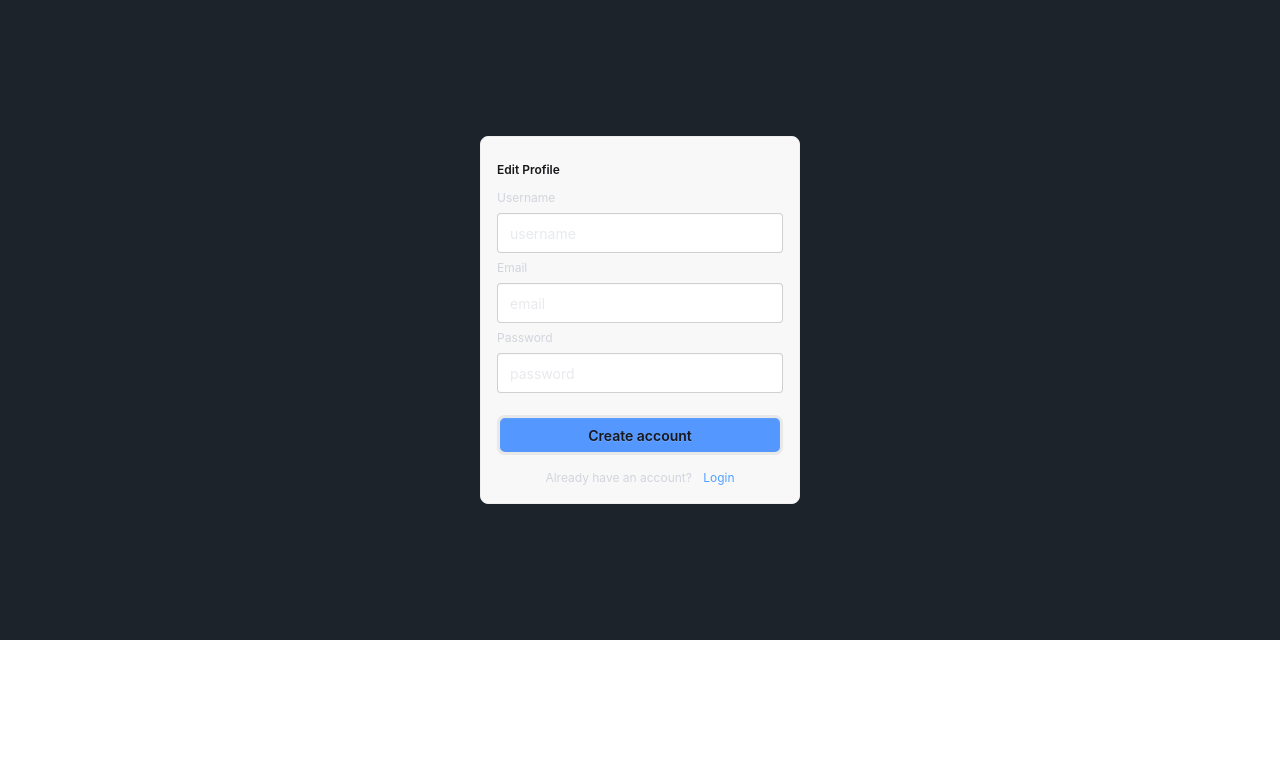
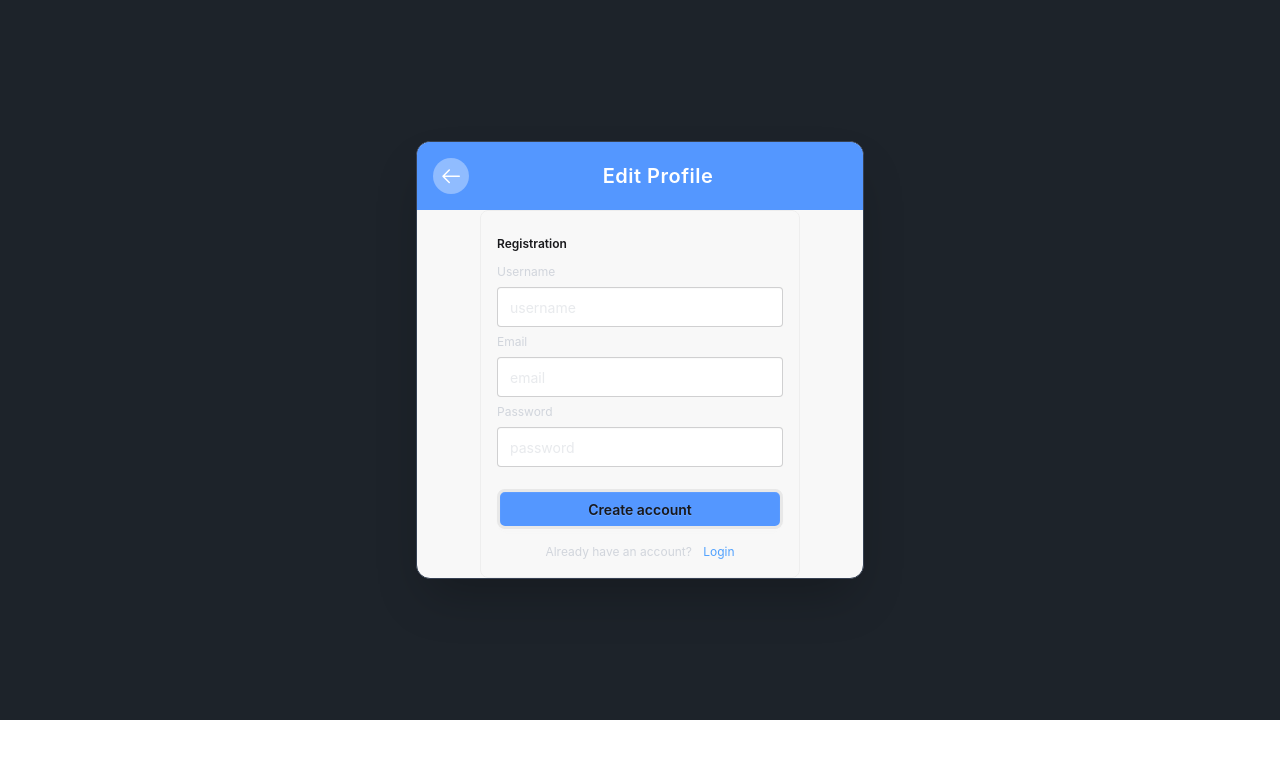
Before and after one commit to dearnasaruddin/peoplePad-frontend, a React (Vite) app: page /edit-profile in a window 1280 px wide. Shown: the top 758 px of the page. Built offline with nearby package versions, Linux system fonts and the light colour scheme; no server answers.

Commit message:
edit profile page redesigned

```diff
--- /dev/null
+++ b/src/components/layout/CommonLayout.jsx
@@ -0,0 +1,23 @@
+import { useSelector } from 'react-redux'
+import Header from './Header'
+
+const CommonLayout = ({children, heading}) => {
+
+    const auth = useSelector(state => state.auth)
+
+
+    return (
+        <div className="h-[90vh] flex items-center justify-center p-4 font-sans">
+
+            <div className="w-full max-w-md bg-base-200 border-gray-700 rounded-xl shadow-2xl overflow-hidden border ">
+                {/* Header */}
+                <Header heading={heading} auth={auth} />
+                <div>
+                    {children}
+                </div>
+            </div>
+        </div>
+    )
+}
+
+export default CommonLayout
--- a/src/components/layout/Header.jsx
+++ b/src/components/layout/Header.jsx
@@ -1,23 +1,42 @@
-import { Link } from 'react-router-dom'
+import { Link, useLocation, useNavigate } from 'react-router-dom'
 import { IoMdAdd } from "react-icons/io";
 import ProfileDropdown from '../shared/ProfileDropdown';
+import { useState } from 'react';
+import { GoArrowLeft } from 'react-icons/go';
 
-const Header = ({auth}) => {
+const Header = ({ auth, heading = 'PeoplePad' }) => {
+
+    const navigate = useNavigate()
+    const { pathname } = useLocation()
+    const [isHomeRoute, setIsHomeRoute] = useState(pathname == '/')
+
     return (
-        <div className="bg-blue-500/80 p-2 lg:p-4 flex justify-between items-center text-white">
+        <div className={`bg-blue-500/80 p-2 lg:p-4  text-white flex items-center ${isHomeRoute ? 'justify-between ' : 'pr-10'}`}>
 
+            {isHomeRoute ?
+                <>
                     {/* User */}
-            <div className="size-8 lg:size-10 flex justify-center items-center border border-blue-300 rounded-full cursor-pointer tooltip tooltip-bottom capitalize" data-tip='profile'>
-                <ProfileDropdown auth={auth}/>
+                    <div div className="size-8 lg:size-10 flex justify-center items-center border border-blue-300 rounded-full cursor-pointer tooltip tooltip-bottom capitalize" data-tip='profile'>
+                        <ProfileDropdown auth={auth} />
                     </div>
+                </>
+                :
+                <>
+                    <span onClick={()=>navigate(-1)} className='flex justify-center items-center bg-white/35 rounded-full p-1.5'><GoArrowLeft className='text-xl lg:text-2xl'/></span>
+                </>
+            }
 
-            <h1 className="text-xl font-semibold tracking-wide">PeoplePad</h1>
+            <h1 className="text-xl mx-auto font-semibold tracking-wide">{heading}</h1>
 
+            {isHomeRoute &&
+                <>
                     {/* Add Button */}
                     <Link to={'/create-contact'} className="bg-white/20 hover:bg-white/30 transition rounded-full p-1 lg:p-1.5 backdrop-blur-sm cursor-pointer">
                         <IoMdAdd className="text-xl lg:text-2xl" />
                     </Link>
-        </div>
+                </>
+            }
+        </div >
     )
 }
 
--- a/src/components/shared/UserForm.jsx
+++ b/src/components/shared/UserForm.jsx
@@ -8,7 +8,7 @@ import { useEffect } from "react";
 import getValidAccessToken from "@/utils/getValidAccessToken";
 import axios from "axios";
 
-const UserForm = ({ heading, userToEdit }) => {
+const UserForm = ({ userToEdit }) => {
 
     const navigate = useNavigate()
     const dispatch = useDispatch()
@@ -94,7 +94,7 @@ const UserForm = ({ heading, userToEdit }) => {
 
                 setTimeout(() => {
                     navigate('/')
-                }, 1500);
+                }, 1000);
 
                 setLoadingState(false)
             } catch (error) {
@@ -117,7 +117,7 @@ const UserForm = ({ heading, userToEdit }) => {
 
                 setTimeout(() => {
                     navigate('/login')
-                }, 1500);
+                }, 1000);
 
                 setLoadingState(false)
             } catch (error) {
@@ -129,14 +129,17 @@ const UserForm = ({ heading, userToEdit }) => {
 
 
     return (
-        <form onSubmit={handleSubmit} className="fieldset bg-base-200 border-base-300 rounded-box w-xs border p-4">
-            <legend className="fieldset-legend">{heading}</legend>
+        <form onSubmit={handleSubmit} className={`fieldset bg-base-200 border-base-300 rounded-box  ${userToEdit ? 'w-full' : 'w-xs'} border p-4`}>
+
+            {!userToEdit &&
+                <legend className="fieldset-legend">Registration</legend>
+            }
 
             <label className="label text-gray-300">Username</label>
-            <input type="text" required name="username" onChange={handleChange} value={formData.username} className="input text-gray-300 border focus:border-none focus:outline-1 focus:outline-gray-400" placeholder="username" />
+            <input type="text" required name="username" onChange={handleChange} value={formData.username} className={`input ${userToEdit ? 'w-full' : ''} text-gray-300 border focus:border-none focus:outline-1 focus:outline-gray-400`} placeholder="username" />
 
             <label className="label text-gray-300">Email</label>
-            <input type="email" required name="email" onChange={handleChange} value={formData.email} className="input text-gray-300 border focus:border-none focus:outline-1 focus:outline-gray-400" placeholder="email" />
+            <input type="email" required name="email" onChange={handleChange} value={formData.email} className={`input  ${userToEdit ? 'w-full' : ''} text-gray-300 border focus:border-none focus:outline-1 focus:outline-gray-400`} placeholder="email" />
 
             {userToEdit ?
                 <>
@@ -144,11 +147,11 @@ const UserForm = ({ heading, userToEdit }) => {
                     {imagePreviewUrl ?
                         (
                             <div className="mx-auto space-y-2">
-                                <img src={imagePreviewUrl} alt="Preview" className="size-14 rounded-full object-cover border border-gray-600" />
+                                <img src={imagePreviewUrl} alt="Preview" className="size-14 lg:size-20 rounded-full object-cover mx-auto border border-gray-600" />
                                 <button
                                     type="button"
                                     onClick={handleRemoveImage}
-                                    className="btn btn-xs btn-error ml-auto"
+                                    className="btn btn-error text-xs lg:text-sm h-7 px-2 lg:px-3"
                                 >
                                     {userToEdit ? 'Remove' : 'Change'}
                                 </button>
@@ -162,7 +165,7 @@ const UserForm = ({ heading, userToEdit }) => {
                 <>
                     <label className="label text-gray-300">Password</label>
                     <div className="relative">
-                        <input type={showPassword ? 'text' : 'password'} required name="password" onChange={handleChange} value={formData.password} className="input text-gray-300 border focus:border-none focus:outline-1 focus:outline-gray-400" placeholder="password" />
+                        <input type={showPassword ? 'text' : 'password'} required name="password" onChange={handleChange} value={formData.password} className={`input  ${userToEdit ? 'w-full' : ''} text-gray-300 border focus:border-none focus:outline-1 focus:outline-gray-400`} placeholder="password" />
                         {formData.password &&
                             (showPassword ?
                                 <span onClick={() => setShowPassword(false)} className="absolute top-1/2 -translate-y-1/2 text-lg text-gray-300 right-3 cursor-pointer"><GoEye /></span>
@@ -178,13 +181,12 @@ const UserForm = ({ heading, userToEdit }) => {
                     <button className="btn btn-neutral mt-4 rounded-md">Loading ...</button>
                     :
 
-                    userToEdit ?
-                        <div className="flex gap-2.5 items-center mt-4">
-                            <Link to={'/'} className="btn grow btn-neutral rounded-md">Cancel</Link>
-                            <button type="submit" className="btn grow bg-blue-500/80 rounded-md">Save</button>
-                        </div>
-                        :
-                        <button type="submit" className="btn bg-blue-500/80 mt-4 rounded-md">Create account</button>
+                    (
+                        userToEdit ?
+                            <button type="submit" className="btn grow bg-blue-500/80 mt-4 rounded-md">Save</button>
+                            :
+                            <button type="submit" className="btn bg-blue-500/80 mt-4 rounded-md">Create account</button>
+                    )
             }
 
             {!userToEdit &&
--- a/src/pages/ContactListPage.jsx
+++ b/src/pages/ContactListPage.jsx
@@ -10,6 +10,7 @@ import getValidAccessToken from '@/utils/getValidAccessToken';
 import { toast } from 'sonner';
 import { useSelector, useDispatch } from 'react-redux';
 import { updateUserProfile } from '@/features/auth/authSlice';
+import CommonLayout from '@/components/layout/CommonLayout';
 
 
 const ContactListPage = () => {
@@ -89,12 +90,7 @@ const ContactListPage = () => {
 
 
   return (
-    <div className="h-[90vh] flex items-center justify-center p-4 font-sans">
-
-      <div className="w-full max-w-md bg-base-200 border-gray-700 rounded-xl shadow-2xl overflow-hidden border ">
-        {/* Header */}
-        <Header auth={auth} />
-
+    <CommonLayout>
       {/* Search Bar */}
       <SearchBar searchTerm={searchTerm} setSearchTerm={setSearchTerm} />
 
@@ -111,9 +107,7 @@ const ContactListPage = () => {
       {/* Footer */}
       <Footer itemCount={filteredContacts.length} />
 
-      </div>
-
-    </div>
+    </CommonLayout>
   );
 };
 
--- a/src/pages/EditProfilePage.jsx
+++ b/src/pages/EditProfilePage.jsx
@@ -1,3 +1,4 @@
+import CommonLayout from '@/components/layout/CommonLayout'
 import UserForm from '@/components/shared/UserForm'
 import { useSelector } from 'react-redux'
 
@@ -6,9 +7,11 @@ const EditProfilePage = () => {
   const userToEdit = useSelector(state => state.auth.user)
 
   return (
-   <div className="flex flex-col justify-center items-center h-[80dvh]">
-     <UserForm heading='Edit Profile' userToEdit={userToEdit}/>
+    <CommonLayout heading='Edit Profile'>
+   <div className="flex flex-col justify-center items-center">
+     <UserForm userToEdit={userToEdit}/>
    </div>
+   </CommonLayout>
   )
 }
 
--- a/src/pages/LoginPage.jsx
+++ b/src/pages/LoginPage.jsx
@@ -38,7 +38,7 @@ const LoginPage = () => {
 
     setTimeout(() => {
       navigate("/")
-    }, 1500);
+    }, 1000);
   }
 
   useEffect(() => {
```
Lines whose indentation alone changed are shown as unchanged.
